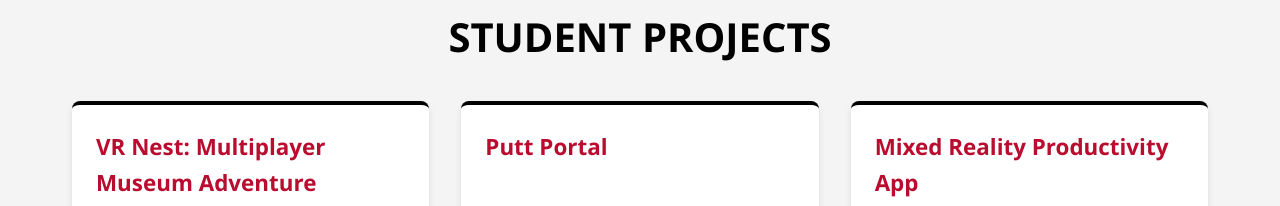
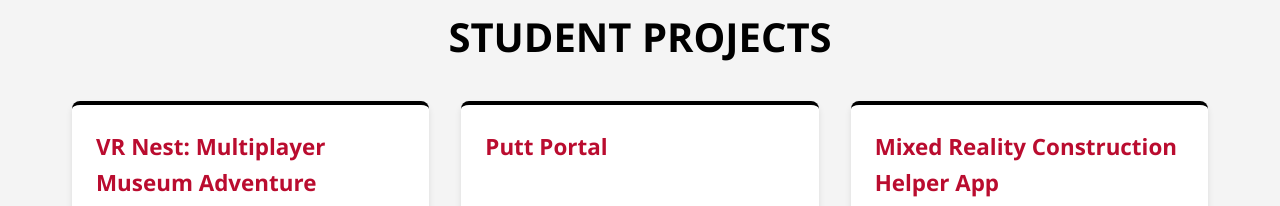
Before and after one commit to ugavr2025/ugavr2025.github.io, a plain HTML site: page index.html in a window 1280 px wide. Shown: the part 960-1166 px from the top of the page. Drawn offline with Linux system fonts and the light colour scheme.

Commit message:
Update project title in index.html

```diff
--- a/index.html
+++ b/index.html
@@ -250,7 +250,7 @@
 
             <article class="project-card">
                 <div class="card-body">
-                    <h3 class="project-title">Mixed Reality Productivity App</h3>
+                    <h3 class="project-title">Mixed Reality Construction Helper App</h3>
                     <p class="project-desc">Enhancing workflow and task management through mixed reality overlays.</p>
                     <a href="https://ugavr2025.github.io/final-project-website-bestest-team/" class="btn" target="_blank">View Project</a>
                 </div>
```
